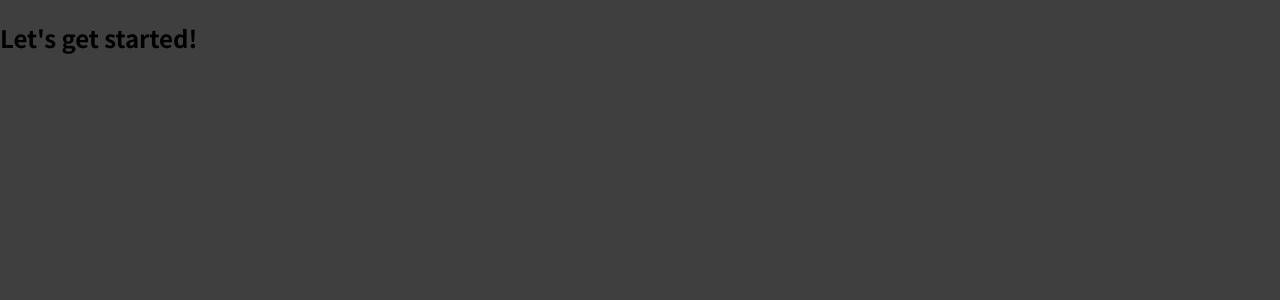
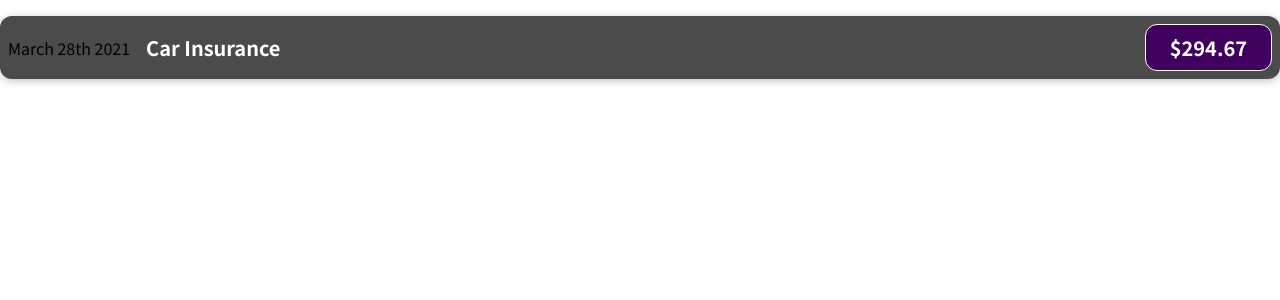
Before and after one commit to sanketjo96/react-training, a React (Create React App) app: page / in a window 1280 px wide. Shown: the top 300 px of the page. Built offline with nearby package versions, Linux system fonts and the light colour scheme.

Commit message:
Adding first component

```diff
--- a/src/App.js
+++ b/src/App.js
@@ -1,7 +1,9 @@
+import ExpenseItem from "./components/ExpenseItem";
+
 function App() {
   return (
     <div>
-      <h2>Let's get started!</h2>
+      <ExpenseItem/>
     </div>
   );
 }
--- /dev/null
+++ b/src/components/ExpenseItem.css
@@ -0,0 +1,56 @@
+.expense-item {
+    display: flex;
+    justify-content: space-between;
+    align-items: center;
+    box-shadow: 0 2px 8px rgba(0, 0, 0, 0.25);
+    padding: 0.5rem;
+    margin: 1rem 0;
+    border-radius: 12px;
+    background-color: #4b4b4b;
+  }
+
+  .expense-item__description {
+    display: flex;
+    flex-direction: column;
+    gap: 1rem;
+    align-items: flex-end;
+    flex-flow: column-reverse;
+    justify-content: flex-start;
+    flex: 1;
+  }
+
+  .expense-item h2 {
+    color: #3a3a3a;
+    font-size: 1rem;
+    flex: 1;
+    margin: 0 1rem;
+    color: white;
+  }
+
+  .expense-item__price {
+    font-size: 1rem;
+    font-weight: bold;
+    color: white;
+    background-color: #40005d;
+    border: 1px solid white;
+    padding: 0.5rem;
+    border-radius: 12px;
+  }
+
+  @media (min-width: 580px) {
+    .expense-item__description {
+      flex-direction: row;
+      align-items: center;
+      justify-content: flex-start;
+      flex: 1;
+    }
+
+    .expense-item__description h2 {
+      font-size: 1.25rem;
+    }
+
+    .expense-item__price {
+      font-size: 1.25rem;
+      padding: 0.5rem 1.5rem;
+    }
+}
--- /dev/null
+++ b/src/components/ExpenseItem.jsx
@@ -0,0 +1,15 @@
+import './ExpenseItem.css'
+
+function ExpenseItem() {
+    return (
+        <div className="expense-item">
+        <div>March 28th 2021</div>
+        <div className="expense-item__description">
+          <h2>Car Insurance</h2>
+          <div className="expense-item__price">$294.67</div>
+        </div>
+      </div>
+    );
+  }
+
+  export default ExpenseItem;
--- a/src/index.css
+++ b/src/index.css
@@ -10,5 +10,4 @@
 
 body {
   margin: 0;
-  background-color: #3f3f3f;
 }
```
Also changed, not shown: 1 other file (tests, documents, lock files or other folders).
